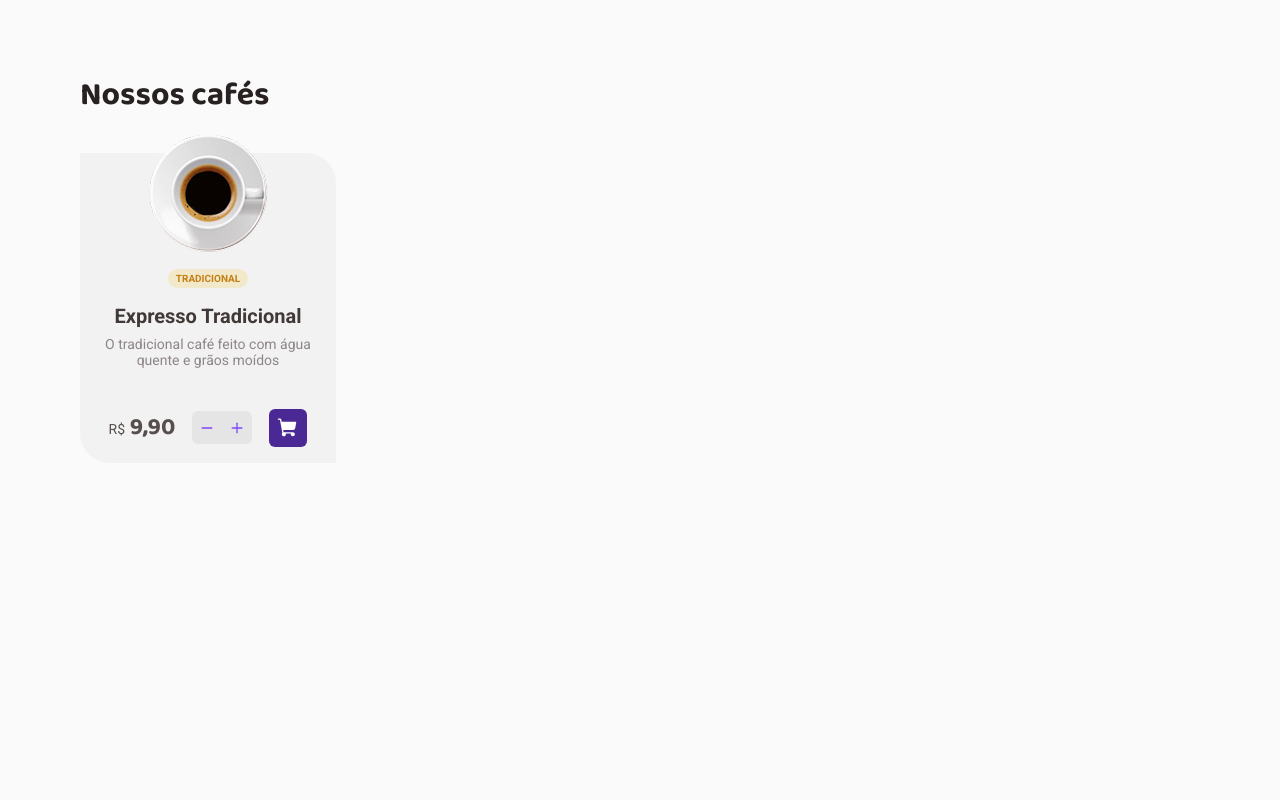
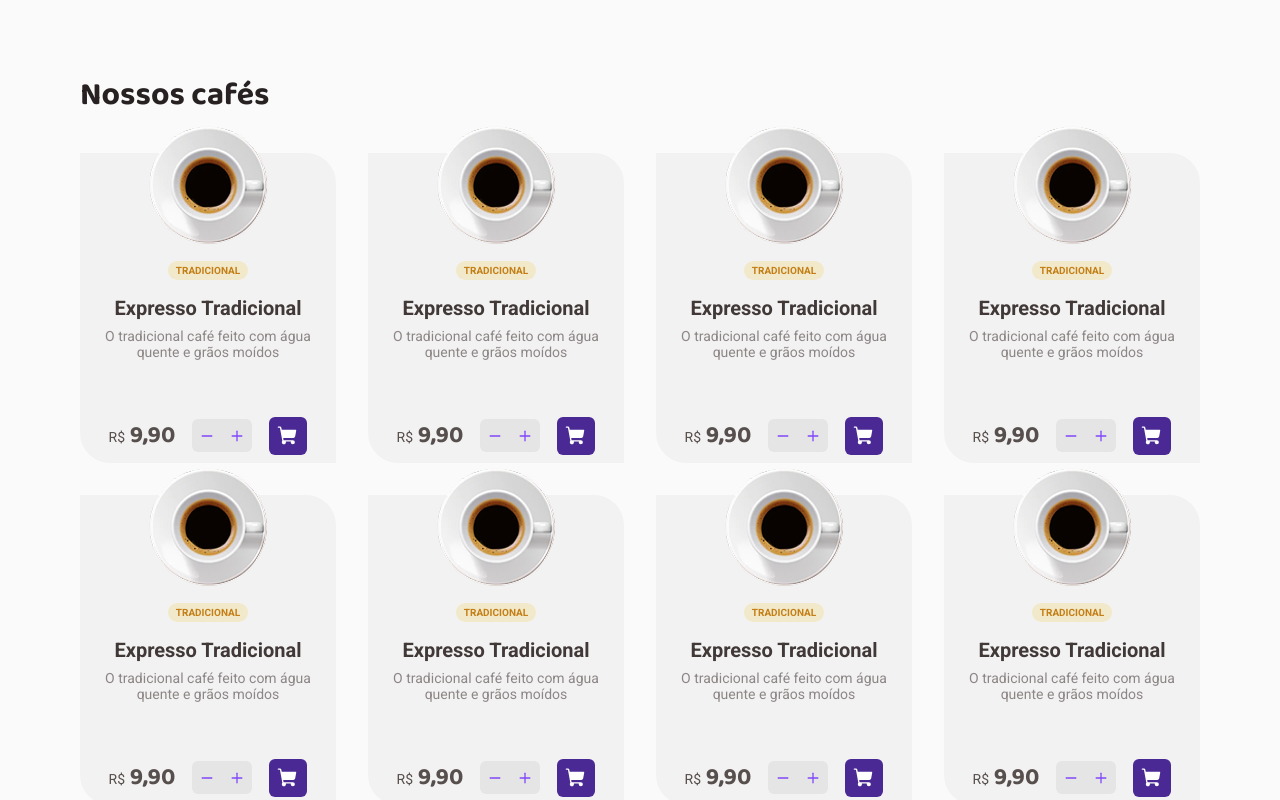
Before and after one commit to kairemerson/desafio_coffee_delivery, a React (Vite) app: page / in a window 1280 px wide. Shown: the part 640-1440 px from the top of the page. Before the commit the page ends 1229 px from the top, so only its background shows below. Built offline with nearby package versions, Linux system fonts and the light colour scheme.

Commit message:
add list coffees to home

```diff
--- a/src/page/Home/index.tsx
+++ b/src/page/Home/index.tsx
@@ -1,8 +1,8 @@
-import { HomeContainer, IconContainer, Image, Info, InfoContainer, InfoWrapper, Intro, IntroContainer, ProductsContainer, Subtitle, Title } from "./styles";
+import { CardsContainer, HomeContainer, IconContainer, Image, Info, InfoContainer, InfoWrapper, Intro, IntroContainer, ProductsContainer, Subtitle, Title } from "./styles";
 import principalImage from "../../assets/Imagem.png"
 import { Coffee, Package, ShoppingCart, Timer } from "phosphor-react";
-import { CardContainer } from "./components/ProductCard/styles";
 import { ProductCard } from "./components/ProductCard";
+import {coffees} from "../../../data.json"
 
 
 export function Home() {
@@ -52,9 +52,12 @@ export function Home() {
             </IntroContainer>
             <ProductsContainer>
                 <h2>Nossos cafés</h2>
-                <CardContainer>
-                    <ProductCard/>
-                </CardContainer>
+                <CardsContainer>
+                    {coffees.map((coffee)=> (
+                        <ProductCard key={coffee.id} coffee={coffee}/>
+
+                    ))}
+                </CardsContainer>
             </ProductsContainer>
         </HomeContainer>
     )
--- a/src/page/Home/styles.ts
+++ b/src/page/Home/styles.ts
@@ -104,5 +104,6 @@ export const ProductsContainer = styled.div`
 
 export const CardsContainer = styled.div`
     display: flex;
+    flex-wrap: wrap;
     gap: 2rem;
 `
```
